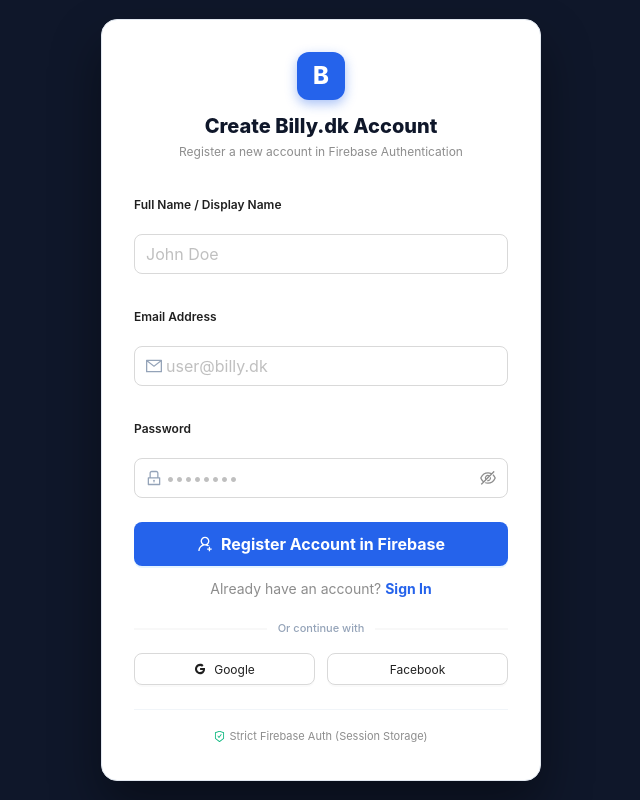
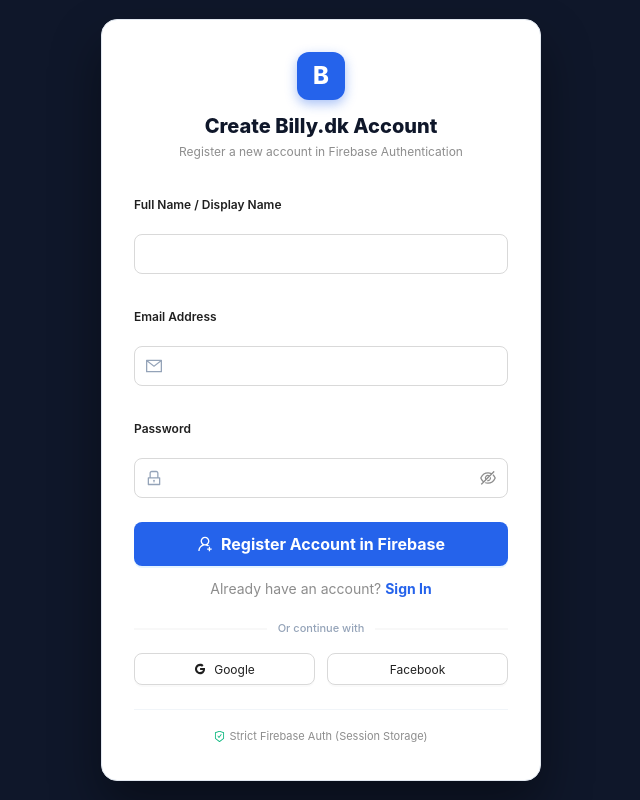
Before and after one commit to Talalilyas1208/billing-project-using-models, a React (Vite) app: page /login in a window 1280 px wide. Both pictures are taken after a click on the link "Register / Sign Up". Shown: the whole page, without its empty margins (319-959 px from the left). Built offline with nearby package versions, Linux system fonts and the light colour scheme; no server answers.

Commit message:
fix: remove placeholder attributes from login and registration input fields

```diff
--- a/src/pages/LoginPage.jsx
+++ b/src/pages/LoginPage.jsx
@@ -216,7 +216,7 @@
               label={<Text style={{ fontSize: 12, fontWeight: 600 }}>Full Name / Display Name</Text>}
               rules={[{ required: true, message: 'Please enter your name' }]}
             >
-              <Input placeholder="John Doe" />
+              <Input />
             </Form.Item>
           )}
 
@@ -228,7 +228,7 @@
               { type: 'email', message: 'Please enter a valid email address' },
             ]}
           >
-            <Input prefix={<MailOutlined style={{ color: '#94a3b8' }} />} placeholder="user@billy.dk" />
+            <Input prefix={<MailOutlined style={{ color: '#94a3b8' }} />} />
           </Form.Item>
 
           <Form.Item
@@ -239,7 +239,7 @@
               { min: 6, message: 'Password must be at least 6 characters' },
             ]}
           >
-            <Input.Password prefix={<LockOutlined style={{ color: '#94a3b8' }} />} placeholder="••••••••" />
+            <Input.Password prefix={<LockOutlined style={{ color: '#94a3b8' }} />} />
           </Form.Item>
 
           <Form.Item style={{ marginBottom: 12 }}>
```
